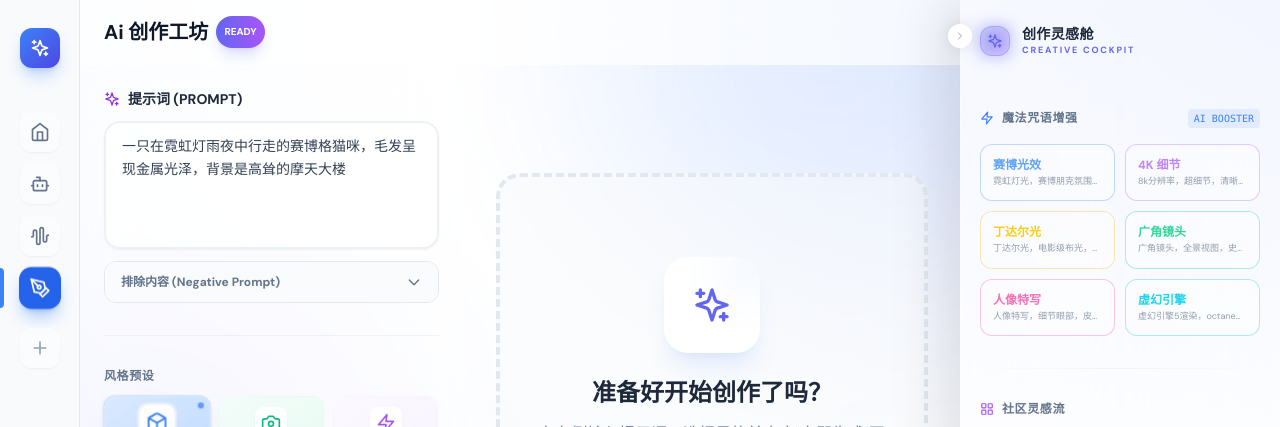
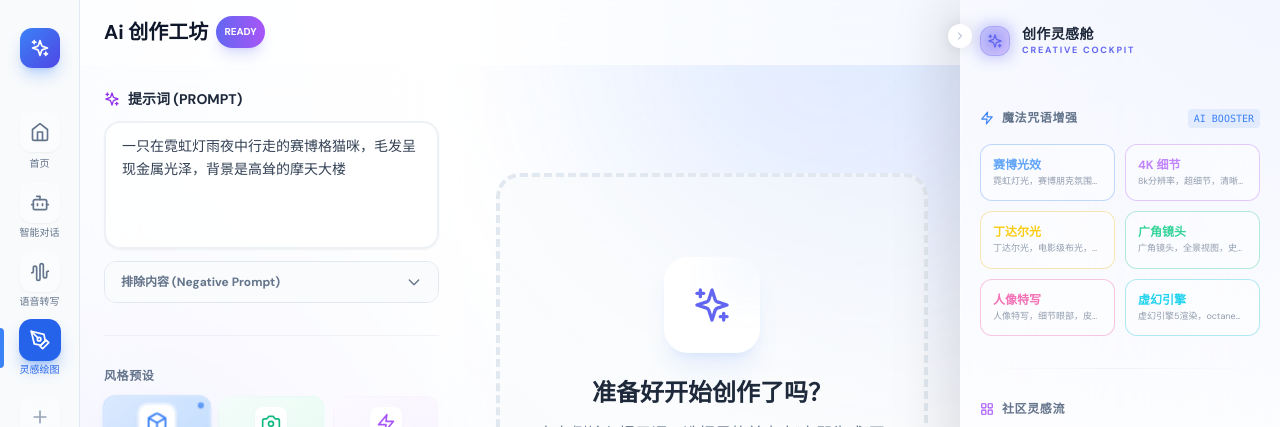
Before and after one commit to wxy-hh/ai-aggregation, a Next.js app in the folder apps/web/: page /image in a window 1280 px wide. Shown: the top 427 px of the page. Built offline with nearby package versions, Linux system fonts and the light colour scheme.

Commit message:
绘图界面改造

```diff
--- a/apps/web/src/app/image/page.tsx
+++ b/apps/web/src/app/image/page.tsx
@@ -28,6 +28,7 @@ import {
   Pencil,
   Box,
   Palette,
+  Trash2,
 } from 'lucide-react';
 
 export default function ImagePage() {
@@ -210,6 +211,13 @@ export default function ImagePage() {
                       placeholder="描述你想要生成的画面..."
                     />
                     <div className="absolute right-3 bottom-3 flex items-center gap-2 opacity-0 group-hover:opacity-100 transition-opacity">
+                      <button
+                        onClick={() => setPrompt('')}
+                        className="p-1.5 text-slate-400 hover:text-red-500 bg-white/80 dark:bg-slate-700/80 rounded-lg backdrop-blur-md shadow-sm transition-colors"
+                        title="清空提示词"
+                      >
+                        <Trash2 className="w-4 h-4" />
+                      </button>
                       <button
                         onClick={handleRandomPrompt}
                         className="p-1.5 text-slate-400 hover:text-indigo-500 bg-white/80 dark:bg-slate-700/80 rounded-lg backdrop-blur-md shadow-sm transition-colors"
--- a/apps/web/src/components/image/settings-panel.tsx
+++ b/apps/web/src/components/image/settings-panel.tsx
@@ -82,12 +82,12 @@ export function SettingsPanel({
         </div>
       </div>
 
-      {/* 图片质量 */}
+      {/* 图片质量 (Steps) */}
       <div className="space-y-4">
         <div className="flex items-center justify-between text-xs">
-          <span className="text-slate-500 dark:text-slate-400 font-medium">图片质量</span>
-          <span className="text-slate-900 dark:text-white font-mono font-bold bg-slate-100 dark:bg-slate-800 px-2 py-0.5 rounded text-[10px]">
-            {steps <= 25 ? '快速' : steps <= 35 ? 'Standard' : 'High Quality'}
+          <span className="text-slate-500 dark:text-slate-400 font-medium">生成质量 (Steps)</span>
+          <span className="text-blue-600 dark:text-blue-400 font-mono font-bold bg-blue-50 dark:bg-blue-900/30 px-2 py-0.5 rounded text-[10px]">
+            {steps}
           </span>
         </div>
         <div className="px-1">
@@ -101,27 +101,9 @@ export function SettingsPanel({
           />
         </div>
         <div className="flex justify-between text-[10px] text-slate-400 px-1 font-mono">
-          <span>Speed</span>
-          <span>Quality</span>
+          <span>Speed ({PARAM_CONSTRAINTS.steps.min})</span>
+          <span>Quality ({PARAM_CONSTRAINTS.steps.max})</span>
         </div>
-      </div>
-
-      {/* 生成步数 (STEPS) */}
-      <div className="space-y-3">
-        <div className="flex items-center justify-between text-xs">
-          <span className="text-slate-500 dark:text-slate-400 font-medium">生成步数 (STEPS)</span>
-          <span className="text-blue-600 dark:text-blue-400 font-mono font-bold bg-blue-50 dark:bg-blue-900/30 px-2 py-0.5 rounded text-[10px]">
-            {steps}
-          </span>
-        </div>
-        <Slider
-          value={[steps]}
-          max={PARAM_CONSTRAINTS.steps.max}
-          min={PARAM_CONSTRAINTS.steps.min}
-          step={PARAM_CONSTRAINTS.steps.step}
-          onValueChange={(vals) => onStepsChange(vals[0])}
-          className="py-2"
-        />
       </div>
 
       {/* 批量生成 */}
--- a/apps/web/src/components/layout/global-sidebar.tsx
+++ b/apps/web/src/components/layout/global-sidebar.tsx
@@ -59,11 +59,16 @@ export function GlobalSidebar() {
       } as DOMRect;
 
       // 触发飞行图标动画
-      setFlyingIcons((prev) => [...prev, { id, startRect: plainRect, icon: appConfig?.icon }]);
+      setFlyingIcons((prev: { id: AppId; startRect: DOMRect; icon: any }[]) => [
+        ...prev,
+        { id, startRect: plainRect, icon: appConfig?.icon },
+      ]);
 
       // 重要：备份定时器，防止动画卡住时清理飞行图标
       setTimeout(() => {
-        setFlyingIcons((prev) => prev.filter((item) => item.id !== id));
+        setFlyingIcons((prev: { id: AppId; startRect: DOMRect; icon: any }[]) =>
+          prev.filter((item: { id: AppId }) => item.id !== id)
+        );
       }, 2000);
 
       //稍微延迟添加到列表，以便与飞行同步
@@ -81,7 +86,9 @@ export function GlobalSidebar() {
   };
 
   const handleFlightComplete = (id: AppId) => {
-    setFlyingIcons((prev) => prev.filter((item) => item.id !== id));
+    setFlyingIcons((prev: { id: AppId; startRect: DOMRect; icon: any }[]) =>
+      prev.filter((item: { id: AppId }) => item.id !== id)
+    );
     // 触发“着陆”效果（发光、提示）
     setJustAddedApp(null); // 清除“刚添加”状态（该状态可能隐藏了真实图标）
     setShowToast(true);
@@ -125,11 +132,21 @@ export function GlobalSidebar() {
               >
                 <Home className="w-5 h-5" strokeWidth={2} />
               </div>
+              <span
+                className={cn(
+                  'text-[10px] font-medium transition-colors duration-300',
+                  pathname === '/'
+                    ? 'text-blue-600 dark:text-blue-400'
+                    : 'text-slate-500 dark:text-slate-400 group-hover:text-blue-600 dark:group-hover:text-blue-400'
+                )}
+              >
+                首页
+              </span>
             </Link>
           </div>
 
           <AnimatePresence mode="popLayout">
-            {pinnedApps.map((appId, index) => {
+            {pinnedApps.map((appId: AppId, index: number) => {
               const app = APP_CONFIGS.find((a) => a.id === appId);
               if (!app) return null;
 
@@ -172,6 +189,17 @@ export function GlobalSidebar() {
                         <span className="absolute inset-0 rounded-xl ring-2 ring-blue-400 ring-offset-2 animate-ping opacity-75"></span>
                       )}
                     </div>
+
+                    <span
+                      className={cn(
+                        'text-[10px] font-medium transition-colors duration-300 text-center leading-tight px-1 line-clamp-1',
+                        active
+                          ? 'text-blue-600 dark:text-blue-400'
+                          : 'text-slate-500 dark:text-slate-400 group-hover:text-blue-600 dark:group-hover:text-blue-400'
+                      )}
+                    >
+                      {app.label}
+                    </span>
                   </Link>
                 </motion.div>
               );
@@ -249,7 +277,7 @@ export function GlobalSidebar() {
       />
 
       {/* 飞行图标传送门 */}
-      {flyingIcons.map((flight) => (
+      {flyingIcons.map((flight: { id: AppId; startRect: DOMRect; icon: any }) => (
         <FlyingIcon
           key={flight.id}
           startRect={flight.startRect}
@@ -457,7 +485,7 @@ function FlyingIconInnerNew({ startRect, Icon, onComplete }: any) {
       const currentOpacity = progress > 0.85 ? 1 - (progress - 0.85) * 6.6 : 1;
       const rotation = -60 * Math.sin(progress * Math.PI); // 更多旋转
 
-      setStyles((prev) => ({
+      setStyles((prev: React.CSSProperties) => ({
         ...prev,
         transform: `translate(${currentX}px, ${currentY}px) scale(${currentScale}) rotate(${rotation}deg)`,
         opacity: currentOpacity,
```
